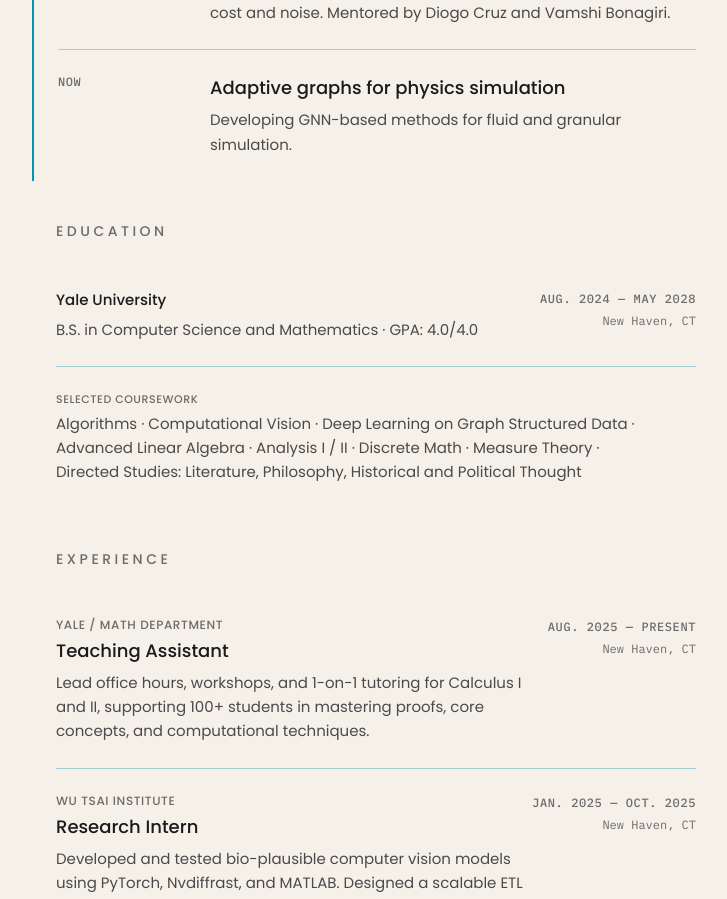
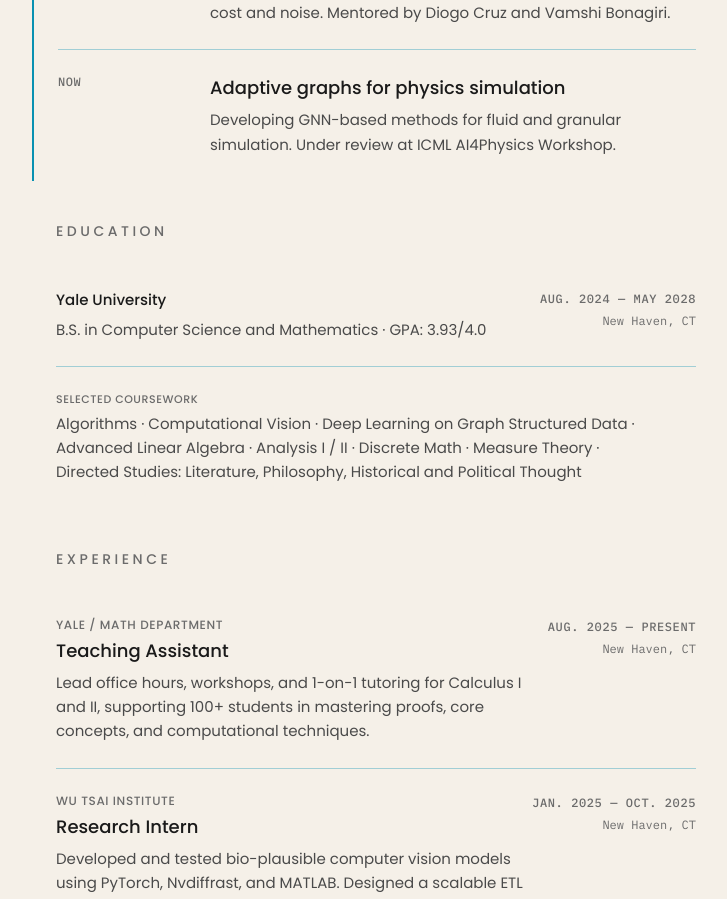
Before and after one commit to aidenzhou8/PersonalSite, a React (Vite) app: page / in a window 1280 px wide. Shown: the part 813-1712 px from the top of the page, without its empty margins (264-991 px from the left). Built offline with nearby package versions, Linux system fonts and the light colour scheme.

Commit message:
Modify project body and GPA in App.jsx
Updated project details and GPA in the education section.

```diff
--- a/src/App.jsx
+++ b/src/App.jsx
@@ -44,7 +44,7 @@
   {
     date: "Now",
     title: "Adaptive graphs for physics simulation",
-    body: "Developing GNN-based methods for fluid and granular simulation.",
+    body: "Developing GNN-based methods for fluid and granular simulation. Under review at ICML AI4Physics Workshop. ",
   },
 ];
 
@@ -154,7 +154,7 @@
 const education = {
   institution: "Yale University",
   degree: "B.S. in Computer Science and Mathematics",
-  gpa: "4.0/4.0",
+  gpa: "3.93/4.0",
   years: "Aug. 2024 — May 2028",
   location: "New Haven, CT",
   selectedCoursework: "Algorithms · Computational Vision · Deep Learning on Graph Structured Data · Advanced Linear Algebra · Analysis I / II · Discrete Math · Measure Theory ·",
```
